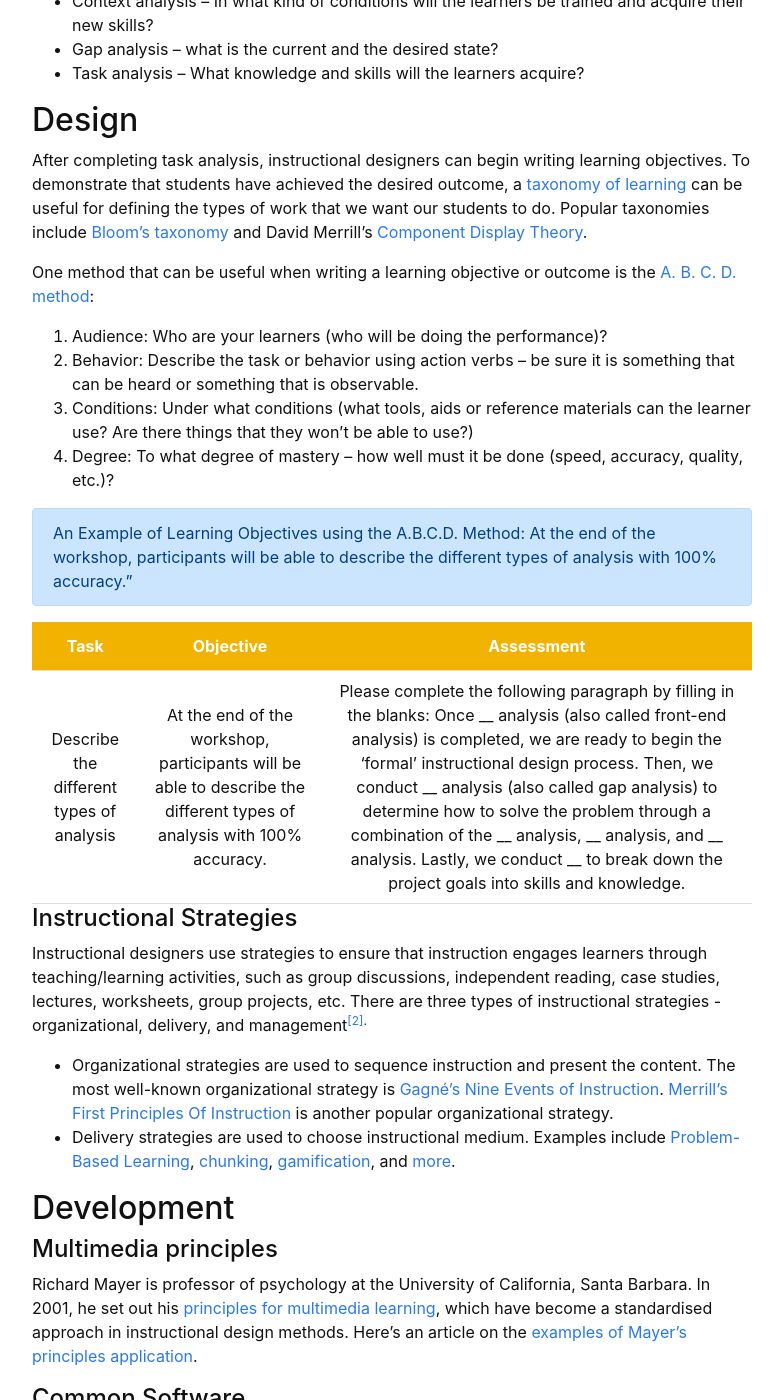
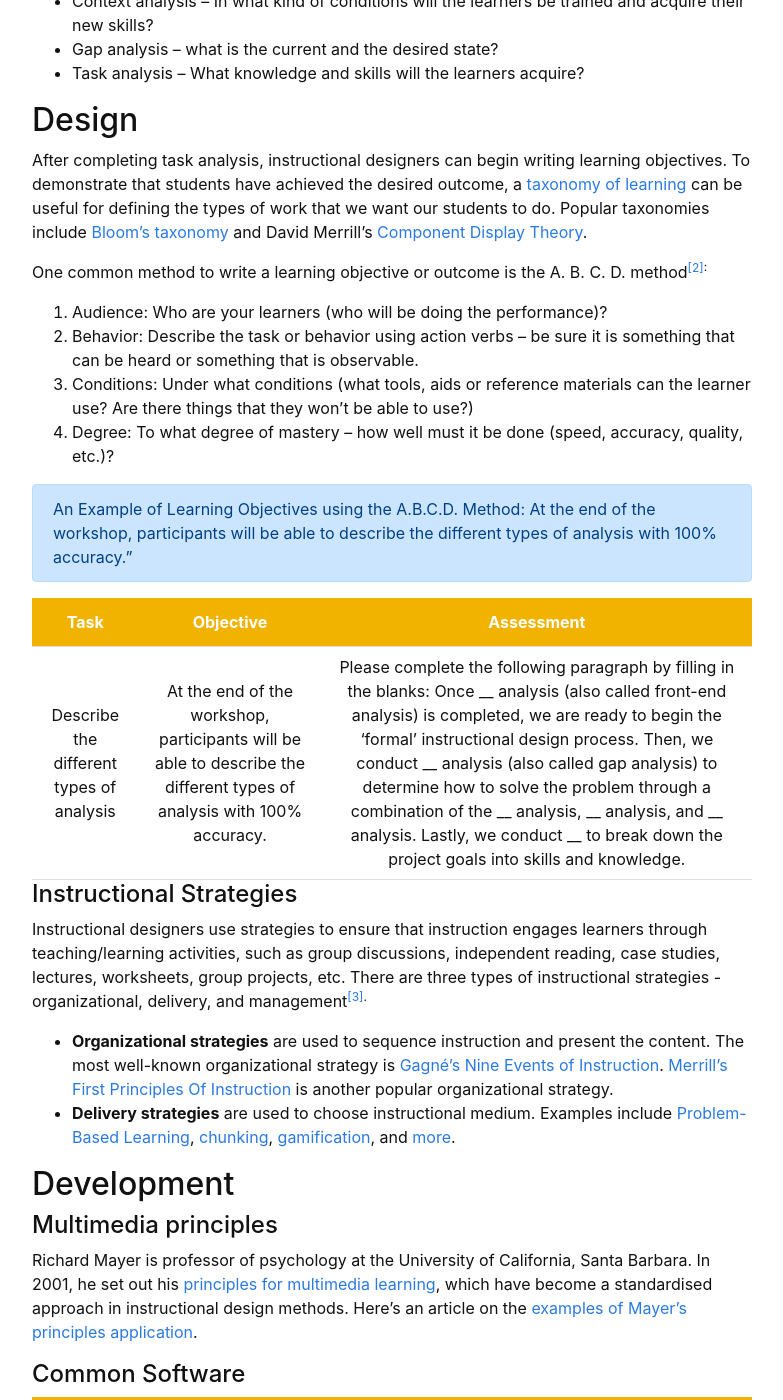
Before and after one commit to hanwendong1/IntrotoID, a Jekyll site: the page built from content/3-ADDIE.md, in a window 1280 px wide and 1400 px high, scrolled down 1378 px. Shown: the whole window, without its empty margins (248-1031 px from the left). Built offline with Jekyll 4.4.1, drawn with Linux system fonts in a browser that asks for light colours; some of the changed text lies outside the part shown.

Commit message:
Update 3-ADDIE.md

```diff
--- a/content/3-ADDIE.md
+++ b/content/3-ADDIE.md
@@ -39,7 +39,7 @@ In addition to performance analysis, <a href="https://www.devlinpeck.com/posts/a
 
 After completing task analysis, instructional designers can begin writing learning objectives. To demonstrate that students have achieved the desired outcome, a <a href="https://bokcenter.harvard.edu/taxonomies-learning" target="_blank">taxonomy of learning</a> can be useful for defining the types of work that we want our students to do. Popular taxonomies include <a href="https://tips.uark.edu/using-blooms-taxonomy/" target="_blank">Bloom’s taxonomy</a> and David Merrill's <a href="https://www.instructionaldesign.org/theories/component-display/" target="_blank">Component Display Theory</a>.
 
-One method that can be useful when writing a learning objective or outcome is the  <a href="https://alliance-primo.hosted.exlibrisgroup.com/permalink/f/m1uotc/CP71152673350001451" target="_blank">A. B. C. D. method</a>:
+One common method to write a learning objective or outcome is the A. B. C. D. method<sup class="footnote-ref"><a href="#fn2" id="fnref2">[2]</a>:
 1.	Audience: Who are your learners (who will be doing the performance)?
 2.	Behavior: Describe the task or behavior using action verbs -- be sure it is something that can be heard or something that is observable.
 3.	Conditions: Under what conditions (what tools, aids or reference materials can the learner use? Are there things that they won't be able to use?)
@@ -85,10 +85,10 @@ One method that can be useful when writing a learning objective or outcome is th
 
 #### Instructional Strategies
 
-Instructional designers use strategies to ensure that instruction engages learners through teaching/learning activities, such as group discussions, independent reading, case studies, lectures, worksheets, group projects, etc. There are three types of instructional strategies - organizational, delivery, and management<sup class="footnote-ref"><a href="#fn2" id="fnref2">[2]</a>.
+Instructional designers use strategies to ensure that instruction engages learners through teaching/learning activities, such as group discussions, independent reading, case studies, lectures, worksheets, group projects, etc. There are three types of instructional strategies - organizational, delivery, and management<sup class="footnote-ref"><a href="#fn3" id="fnref3">[3]</a>.
 
-- Organizational strategies are used to sequence instruction and present the content. The most well-known organizational strategy is <a href="https://www.valpo.edu/vital/files/2015/12/gagne_nine_events.pdf" target="_blank">Gagné's Nine Events of Instruction</a>. <a href="http://instructionaldesign.io/toolkit/merrill/" target="_blank">Merrill’s First Principles Of Instruction</a> is another popular organizational strategy.
-- Delivery strategies are used to choose instructional medium. Examples include <a href="https://teaching.cornell.edu/teaching-resources/engaging-students/problem-based-learning" target="_blank">Problem-Based Learning</a>, <a href="https://www.nngroup.com/articles/chunking/" target="_blank">chunking</a>, <a href="https://ii.library.jhu.edu/2014/05/13/what-is-gamification-and-why-use-it-in-teaching/" target="_blank">gamification</a>, and <a href="https://kean.edu/~tpc/Instructional%20Strategies.pdf" target="_blank">more</a>.
+- **Organizational strategies** are used to sequence instruction and present the content. The most well-known organizational strategy is <a href="https://www.valpo.edu/vital/files/2015/12/gagne_nine_events.pdf" target="_blank">Gagné's Nine Events of Instruction</a>. <a href="http://instructionaldesign.io/toolkit/merrill/" target="_blank">Merrill’s First Principles Of Instruction</a> is another popular organizational strategy.
+- **Delivery strategies** are used to choose instructional medium. Examples include <a href="https://teaching.cornell.edu/teaching-resources/engaging-students/problem-based-learning" target="_blank">Problem-Based Learning</a>, <a href="https://www.nngroup.com/articles/chunking/" target="_blank">chunking</a>, <a href="https://ii.library.jhu.edu/2014/05/13/what-is-gamification-and-why-use-it-in-teaching/" target="_blank">gamification</a>, and <a href="https://kean.edu/~tpc/Instructional%20Strategies.pdf" target="_blank">more</a>.
 
 ## Development
 
@@ -155,7 +155,7 @@ img {
 <body>
 <center>
  <figure>
- <img src="https://raw.githubusercontent.com/hanwendong1/IntrotoID/master/images/media_types.png" alt="Example Media Types And Tools For Various Instructional Purposes" />
+ <img src="https://raw.githubusercontent.com/hanwendong1/IntrotoID/master/images/media_types.PNG" alt="Example Media Types And Tools For Various Instructional Purposes" />
  <figcaption>
 Example Media Types And Tools For Various Instructional Purposes
  <sup class="footnote-ref"><a href="#fn3" id="fnref3">
@@ -176,10 +176,10 @@ During this stage, the materials created during development are introduced to th
 3. Preparing the environment
 
 ## Evaluation
-
 <hr class="footnotes-sep">
 <ol class="footnotes-list">
-<li id="fn1"  class="footnote-item"><p>Pastore, R. (2020). <a href="https://www.raypastore.com/ISDBook-Final.pdf" target="_blank">The Instructional Design and Development Process: A ‘How To’ Guide for Practitioners</a>. <em>Kindle Direct
-Publishing</em>.</p>
-<li id="fn2"  class="footnote-item"><p>Smith, P. L., & Ragan, Tillman J. (2005). <a href="https://alliance-primo.hosted.exlibrisgroup.com/permalink/f/m1uotc/CP71158395410001451" target="_blank"><em>Instructional design</em></a>. John Wiley & Sons, Inc.</p>
-<li id="fn3"  class="footnote-item"><p>Shank, P. (2008). <a href="https://www.academia.edu/887046/The_value_of_multimedia_in_learning" target="_blank"><em>The Value of Multimedia in Learning</em></a>. The eLearning Guild.</p>
+<li id="fn1"  class="footnote-item"><p>Pastore, R. (2020). <a href="https://www.raypastore.com/ISDBook-Final.pdf" target="_blank"><em>The Instructional Design and Development Process: A ‘How To’ Guide for Practitioners</em></a>. Kindle Direct Publishing.</p>
+<li id="fn2"  class="footnote-item"><p>Heinich, R. (1996). <a href="https://alliance-primo.hosted.exlibrisgroup.com/permalink/f/m1uotc/CP71152673350001451" target="_blank"><em>
+Instructional media and technologies for learning</em></a>. Merrill</em>.</p>
+<li id="fn3"  class="footnote-item"><p>Smith, P. L., & Ragan, Tillman J. (2005). <a href="https://alliance-primo.hosted.exlibrisgroup.com/permalink/f/m1uotc/CP71158395410001451" target="_blank"><em>Instructional design</em></a>. John Wiley & Sons, Inc.</p>
+<li id="fn4"  class="footnote-item"><p>Shank, P. (2008). <a href="https://www.academia.edu/887046/The_value_of_multimedia_in_learning" target="_blank"><em>The Value of Multimedia in Learning</em></a>. The eLearning Guild.</p>
```
